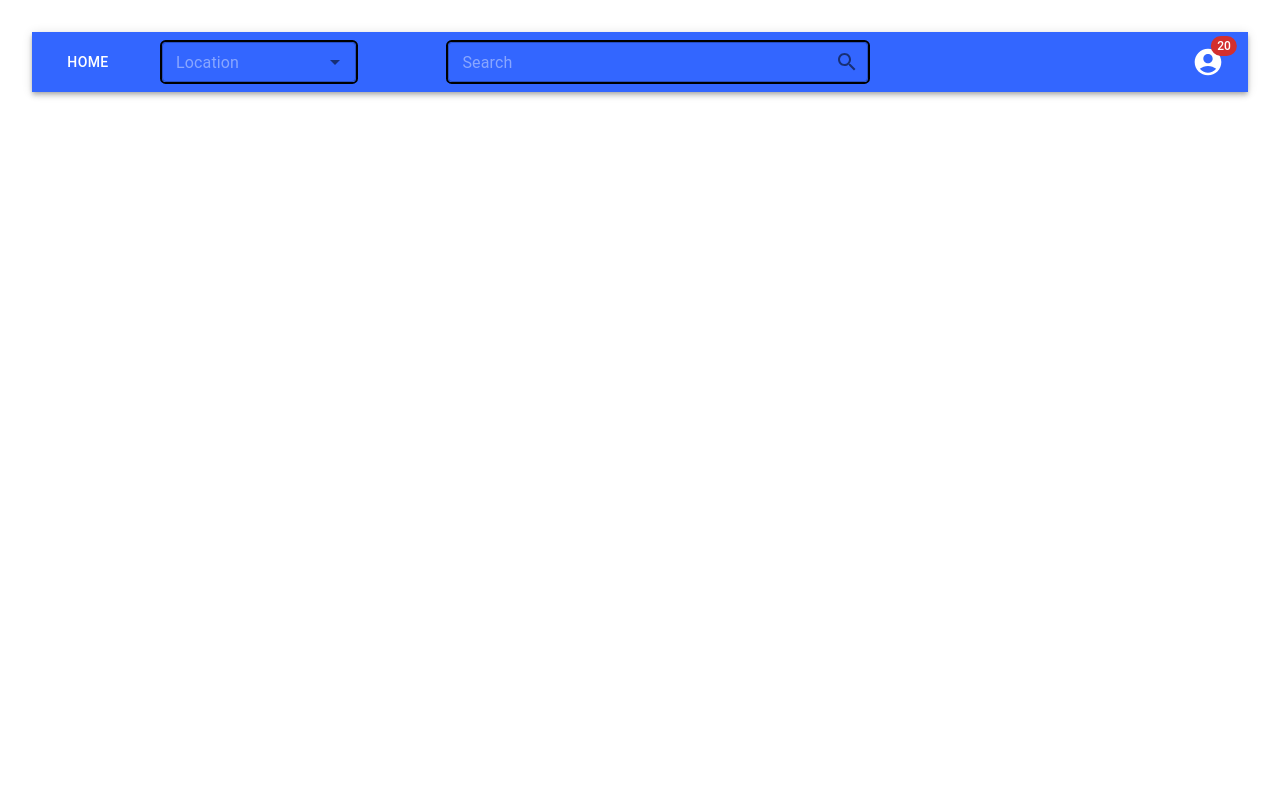
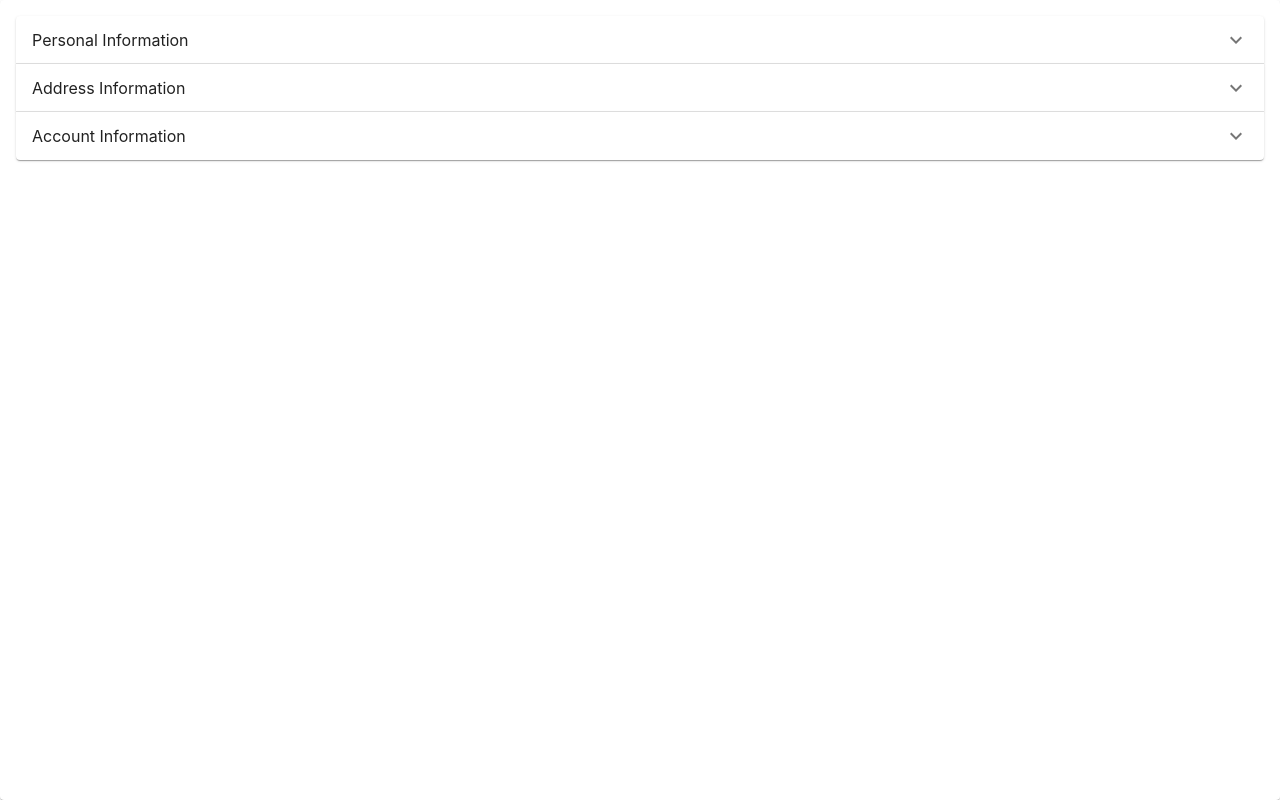
Before and after one commit to KDkirtiman/local-business-connect, a React (Vite) app: page / in a window 1280 px wide. Built offline with nearby package versions, Linux system fonts and the light colour scheme.

Commit message:
release/march : Added Profile Page Route

```diff
--- a/src/App.css
+++ b/src/App.css
@@ -1,8 +1,11 @@
 #root {
   width: 100%;
   margin: 0 auto;
-  padding: 2rem;
   text-align: center;
+}
+
+.App {
+  height: 100%;
 }
 
 .logo {
--- a/src/Module/AppHeader/AccountSection/AccountSession.jsx
+++ b/src/Module/AppHeader/AccountSection/AccountSession.jsx
@@ -1,6 +1,7 @@
+import PropTypes from 'prop-types';
 import { Avatar, Badge, Divider, ListItemIcon, Menu, MenuItem } from "@mui/material";
 import { AccountMenuWrapper } from "../AppHeader.styled";
-import { AccountCircle, Logout, PersonAdd, Settings } from "@mui/icons-material";
+import { AccountCircle, Logout, Settings, Store } from "@mui/icons-material";
 import { useState } from "react";
 
 function AccountSection(props) {
@@ -68,9 +69,9 @@ function AccountSection(props) {
         </MenuItem>
         <MenuItem onClick={handleMenuClose}>
           <ListItemIcon style={{paddingRight: "1em"}}>
-            <PersonAdd fontSize="small" />
+            <Store fontSize="small" />
           </ListItemIcon>
-          Add another account
+          Onboard Your Business
         </MenuItem>
         <Divider />
         <MenuItem onClick={handleMenuClose}>
@@ -91,7 +92,7 @@ function AccountSection(props) {
 
   return (
     <AccountMenuWrapper>
-      <Badge badgeContent={20} color="error" onClick={handleOnAccountClick}>
+      <Badge badgeContent={props.notificatonCount} color="error" onClick={handleOnAccountClick}>
         <AccountCircle sx={{fontSize: "2em"}}/>
       </Badge>
       {renderMenu()}
@@ -99,4 +100,12 @@ function AccountSection(props) {
   );
 }
 
+AccountSection.propTypes = {
+  notificatonCount: PropTypes.number
+}
+
+AccountSection.defaultProps = {
+  notificatonCount: 0
+}
+
 export { AccountSection }
--- a/src/Module/AppHeader/AppHeader.styled.js
+++ b/src/Module/AppHeader/AppHeader.styled.js
@@ -15,13 +15,13 @@ const AcountMenuWrapper = styled.div`
 `;
 
 const TextFieldStyle = {
-  fontSize: "0.7em",
   fontWeight: "bold",
   border: `0.2em solid black`,
   borderRadius: "0.5em",
 
   "input": {
       "&::placeholder": {
+        fontSize: "0.8em",
         color: "white"
       }
   }
--- /dev/null
+++ b/src/Pages/Profile/Profile.jsx
@@ -0,0 +1,37 @@
+import { ExpandMore } from "@mui/icons-material";
+import { Accordion, AccordionDetails, AccordionSummary, Card, CardContent, Divider } from "@mui/material";
+
+function Profile(props) {
+  return (
+    <Card sx={{height: "100%"}}>
+      <CardContent>
+        <Accordion>
+          <AccordionSummary expandIcon={<ExpandMore />}>
+            Personal Information
+          </AccordionSummary>
+          <AccordionDetails>
+            Personal Information
+          </AccordionDetails>
+        </Accordion>
+        <Accordion>
+          <AccordionSummary expandIcon={<ExpandMore />}>
+            Address Information
+          </AccordionSummary>
+          <AccordionDetails>
+            Address Information
+          </AccordionDetails>
+        </Accordion>
+        <Accordion>
+          <AccordionSummary expandIcon={<ExpandMore />}>
+            Account Information
+          </AccordionSummary>
+          <AccordionDetails>
+            Account Information
+          </AccordionDetails>
+        </Accordion>
+      </CardContent>
+    </Card>
+  );
+}
+
+export {Profile}
--- a/src/Pages/UserDashboard/UserDashboard.jsx
+++ b/src/Pages/UserDashboard/UserDashboard.jsx
@@ -1,9 +1,19 @@
+import { Card, CardContent } from "@mui/material";
 import { AppHeader } from "../../Module/AppHeader/AppHeader";
 
 
 function UserDashboard(props) {
     return (
-        <AppHeader/>
+        <>
+            <AppHeader/>
+            <Card>
+                <CardContent>
+                    <div>
+                        Categories
+                    </div>
+                </CardContent>
+            </Card>
+        </>
     );
 }
 
--- a/src/Routes/Routes.jsx
+++ b/src/Routes/Routes.jsx
@@ -2,11 +2,12 @@ import { createBrowserRouter } from 'react-router-dom';
 import ErrorRoutePage from '../Pages/Error/Error';
 import Landing from '../Pages/Landing/Landing';
 import { UserDashboard } from '../Pages/UserDashboard/UserDashboard';
+import { Profile } from '../Pages/Profile/Profile';
 
 const router = createBrowserRouter ([
   {
     path: "/",
-    element: <UserDashboard />,
+    element: <Profile />,
     errorElement: <ErrorRoutePage />
   },
   // {
@@ -18,6 +19,11 @@ const router = createBrowserRouter ([
     path: "/dashboard",
     element: <UserDashboard />,
     errorElement: <ErrorRoutePage />
+  },
+  {
+    path: "/profile",
+    element: <Profile />,
+    errorElement: <ErrorRoutePage />
   }
 ]);
 
```
Also changed, not shown: src/Module/AppHeader/SearchBar/SearchBar.jsx (indentation only).
